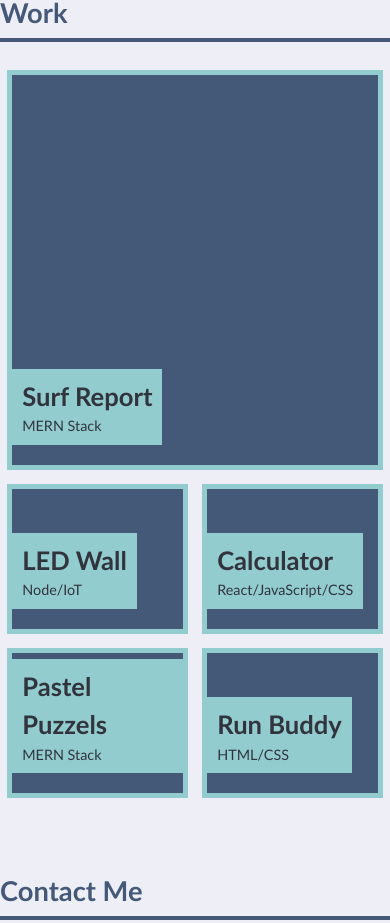
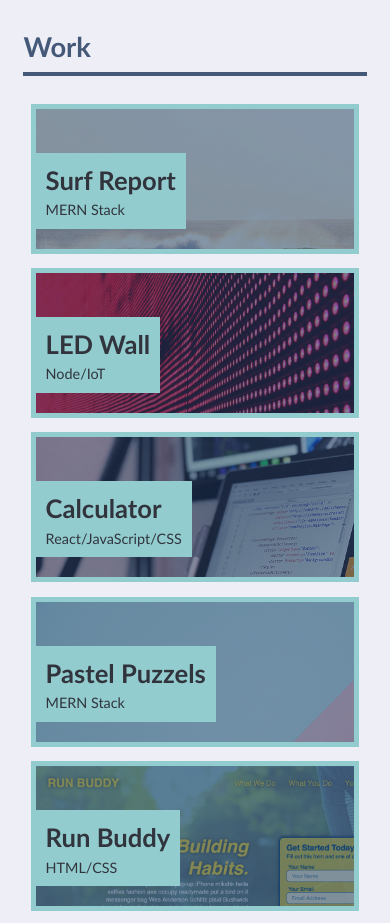
Before and after one commit to Stephen-exe/showcase-2025, a plain HTML site: page index.html in a window 390 px wide. Shown: the part 825-1748 px from the top of the page. Drawn offline with Linux system fonts and the light colour scheme.

Commit message:
fixed page wrapper and added images

```diff
--- a/assets/css/style.css
+++ b/assets/css/style.css
@@ -166,6 +166,7 @@ main {
   padding: 0 0 20px 0;
   margin: 0.5em;
   text-decoration: none;
+  background-blend-mode: soft-light;
   background-size: 150%;
   transition: all 0.5s;
   font-size: 0.9rem;
@@ -220,15 +221,25 @@ main {
 
 /* portfolio project images */
 /* TODO: Add portfolio project images here using background images*/
-.run-buddy {}
+.run-buddy {
+  background-image: url('../images/02-run-buddy.jpg');
+}
 
-.led-wall {}
+.led-wall {
+  background-image: url('../images/02-portfolio-1.jpg');
+}
 
-.react-calc {}
+.react-calc {
+  background-image: url('../images/02-portfolio-2.jpg');
+}
 
-.pastel-puzzles {}
+.pastel-puzzles {
+  background-image: url('../images/02-portfolio-3.jpg');
+}
 
-.surf-report {}
+.surf-report {
+  background-image: url('../images/02-portfolio-4.jpg');
+}
 
 /* media queries */
 
@@ -267,4 +278,24 @@ main {
 }
 
 /* TODO: add media query for a max-width of 768px */
-@media screen and (max-width: 768px) {}
+@media screen and (max-width: 768px) {
+
+  .flex-item,
+  .flex-item:first-child {
+    flex-basis: 100%;
+  }
+
+  .flex-item:first-child {
+    min-height: 150px;
+  }
+
+  .hero-banner {
+    justify-content: center;
+    text-align: center;
+  }
+
+  .contact address {
+    flex-direction: column;
+    align-items: flex-start;
+  }
+}
--- a/index.html
+++ b/index.html
@@ -26,7 +26,9 @@
       <h2>Cool subtitle here!</h2>
     </div>
   </section>
-  <main class="page-section" id="about">
+
+  <main class="page-wrapper">
+    <section class="page-section" id="about">
       <h2>About Me</h2>
       <div>
         <p>Lorem ipsum dolor sit amet consectetur adipisicing elit. Eos facilis impedit et quos labore laboriosam vel
@@ -36,6 +38,7 @@
           pariatur ipsum. Voluptate dolores ullam culpa! Incidunt voluptatum numquam voluptates libero. Quam iusto sit
           amet quo?</p>
       </div>
+    </section>
     <section class="page-section" id="work">
       <h2>Work</h2>
       <div class="flex-container">
@@ -91,7 +94,7 @@
         </address>
       </div>
     </section>
-  </main>
+    </section>
 </body>
 
 </html>
```
Lines whose indentation alone changed are shown as unchanged.
